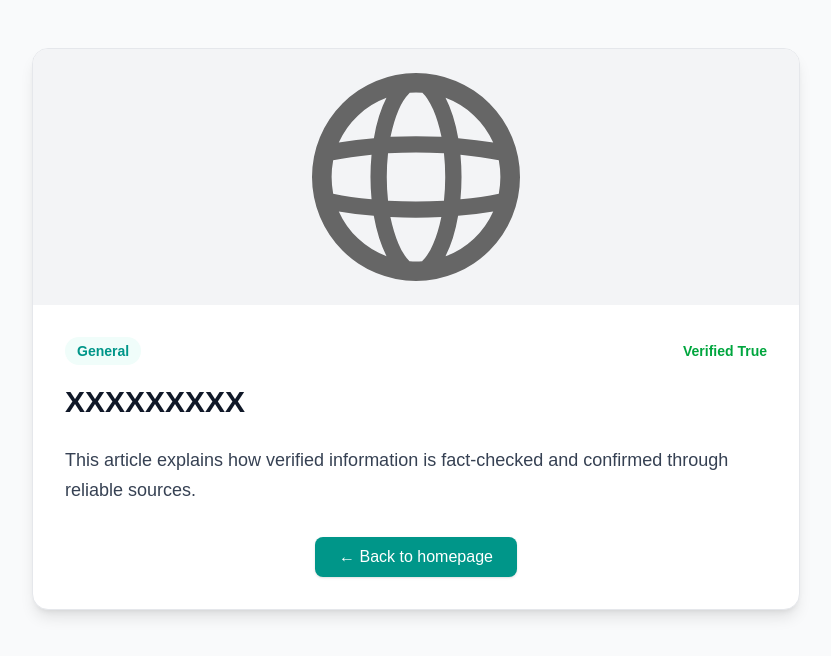
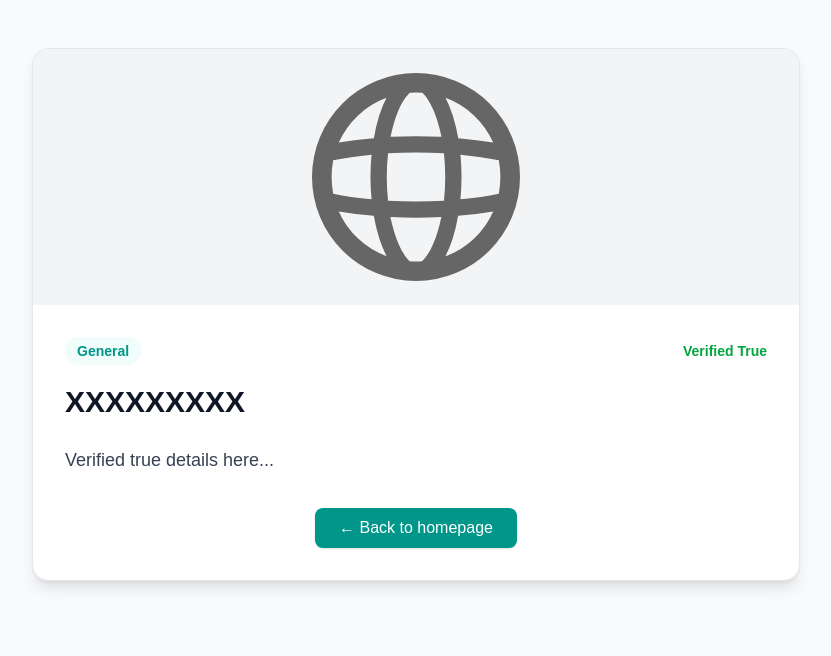
Before and after one commit to Cherry-pooki/Fake-News-Project-API, a Next.js app in the folder trustme-app/: page /news/1 in a window 1280 px wide. Shown: the top 656 px of the page, without its empty margins (224-1055 px from the left). Built offline with nearby package versions, Linux system fonts and the light colour scheme.

Commit message:
Update page.tsx

```diff
--- a/trustme-app/app/news/[id]/page.tsx
+++ b/trustme-app/app/news/[id]/page.tsx
@@ -1,5 +1,4 @@
-"use client";
-import React, { useEffect, useState } from "react";
+import React from "react";
 import Link from "next/link";
 import Image from "next/image";
 
@@ -13,112 +12,22 @@ interface BlogPost {
 }
 
 const DUMMY_POSTS: BlogPost[] = [
-  {
-    id: 1,
-    headline: "XXXXXXXXX",
-    category: "General",
-    verdict: "Verified True",
-    content:
-      "This article explains how verified information is fact-checked and confirmed through reliable sources.",
-    image: "/globe.svg",
-  },
-  {
-    id: 2,
-    headline: "XXXXXXXXX",
-    category: "Politics",
-    verdict: "Fake News",
-    content:
-      "This article was found to be misleading. Verification by multiple sources shows it contains false claims.",
-    image: "/window.svg",
-  },
-  {
-    id: 3,
-    headline: "XXXXXXXXX",
-    category: "Technology",
-    verdict: "Needs More Context",
-    content:
-      "Some claims are partially correct but lack important background information or data context.",
-    image: "/file.svg",
-  },
-  {
-    id: 4,
-    headline: "XXXXXXXXX",
-    category: "General",
-    verdict: "Verified True",
-    content:
-      "Independent checks confirm this event actually occurred as described in official reports.",
-    image: "/globe.svg",
-  },
-  {
-    id: 5,
-    headline: "XXXXXXXXX",
-    category: "Politics",
-    verdict: "Fake News",
-    content:
-      "This political claim has been publicly debunked and confirmed false by independent organizations.",
-    image: "/window.svg",
-  },
-  {
-    id: 6,
-    headline: "XXXXXXXXX",
-    category: "Technology",
-    verdict: "Needs More Context",
-    content:
-      "This news involves some truth but the details are simplified. Experts suggest reading full research reports.",
-    image: "/file.svg",
-  },
-  {
-    id: 7,
-    headline: "XXXXXXXXX",
-    category: "General",
-    verdict: "Verified True",
-    content:
-      "Multiple fact-checking bodies have reviewed and verified this information as accurate.",
-    image: "/globe.svg",
-  },
-  {
-    id: 8,
-    headline: "XXXXXXXXX",
-    category: "Politics",
-    verdict: "Fake News",
-    content:
-      "This rumor spread online but has been proven false by government or reputable sources.",
-    image: "/window.svg",
-  },
-  {
-    id: 9,
-    headline: "XXXXXXXXX",
-    category: "Technology",
-    verdict: "Needs More Context",
-    content:
-      "Experts state this claim requires additional technical explanation to be fully understood.",
-    image: "/file.svg",
-  },
+  { id: 1, headline: "XXXXXXXXX", category: "General", verdict: "Verified True", content: "Verified true details here...", image: "/globe.svg" },
+  { id: 2, headline: "XXXXXXXXX", category: "Politics", verdict: "Fake News", content: "Fake news details here...", image: "/window.svg" },
+  { id: 3, headline: "XXXXXXXXX", category: "Technology", verdict: "Needs More Context", content: "Needs context details here...", image: "/file.svg" },
+  { id: 4, headline: "XXXXXXXXX", category: "General", verdict: "Verified True", content: "Another verified story...", image: "/globe.svg" },
+  { id: 5, headline: "XXXXXXXXX", category: "Politics", verdict: "Fake News", content: "This claim was debunked...", image: "/window.svg" },
+  { id: 6, headline: "XXXXXXXXX", category: "Technology", verdict: "Needs More Context", content: "Partially accurate claim...", image: "/file.svg" },
+  { id: 7, headline: "XXXXXXXXX", category: "General", verdict: "Verified True", content: "This article was confirmed by officials...", image: "/globe.svg" },
+  { id: 8, headline: "XXXXXXXXX", category: "Politics", verdict: "Fake News", content: "No evidence supports this claim...", image: "/window.svg" },
+  { id: 9, headline: "XXXXXXXXX", category: "Technology", verdict: "Needs More Context", content: "Experts said context is missing...", image: "/file.svg" },
 ];
 
-interface NewsDetailProps {
-  params: { id: string };
-}
+export default async function NewsDetail({ params }: { params: Promise<{ id: string }> }) {
+  // ✅ Unwrap the Promise (fix for Next.js 15)
+  const { id } = await params;
 
-export default function NewsDetail({ params }: NewsDetailProps) {
-  const [post, setPost] = useState<BlogPost | null>(null);
-  const [loading, setLoading] = useState(true);
-
-  useEffect(() => {
-    const foundPost = DUMMY_POSTS.find((p) => p.id === Number(params.id));
-    setTimeout(() => {
-      setPost(foundPost || null);
-      setLoading(false);
-    }, 200);
-  }, [params.id]);
-
-  if (loading) {
-    return (
-      <div className="flex items-center justify-center min-h-screen text-gray-500 text-lg">
-        Loading article...
-      </div>
-    );
-  }
+  const post = DUMMY_POSTS.find((p) => p.id === Number(id));
 
   if (!post) {
     return (
```
